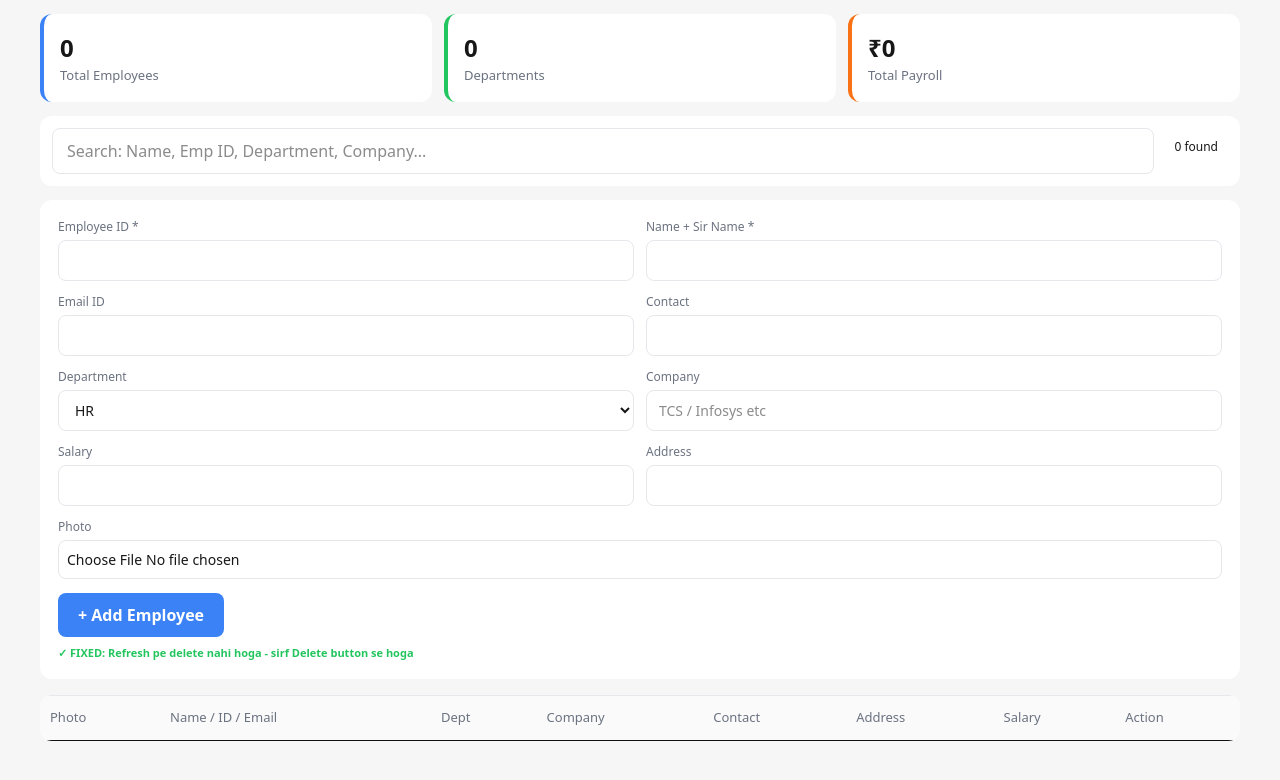
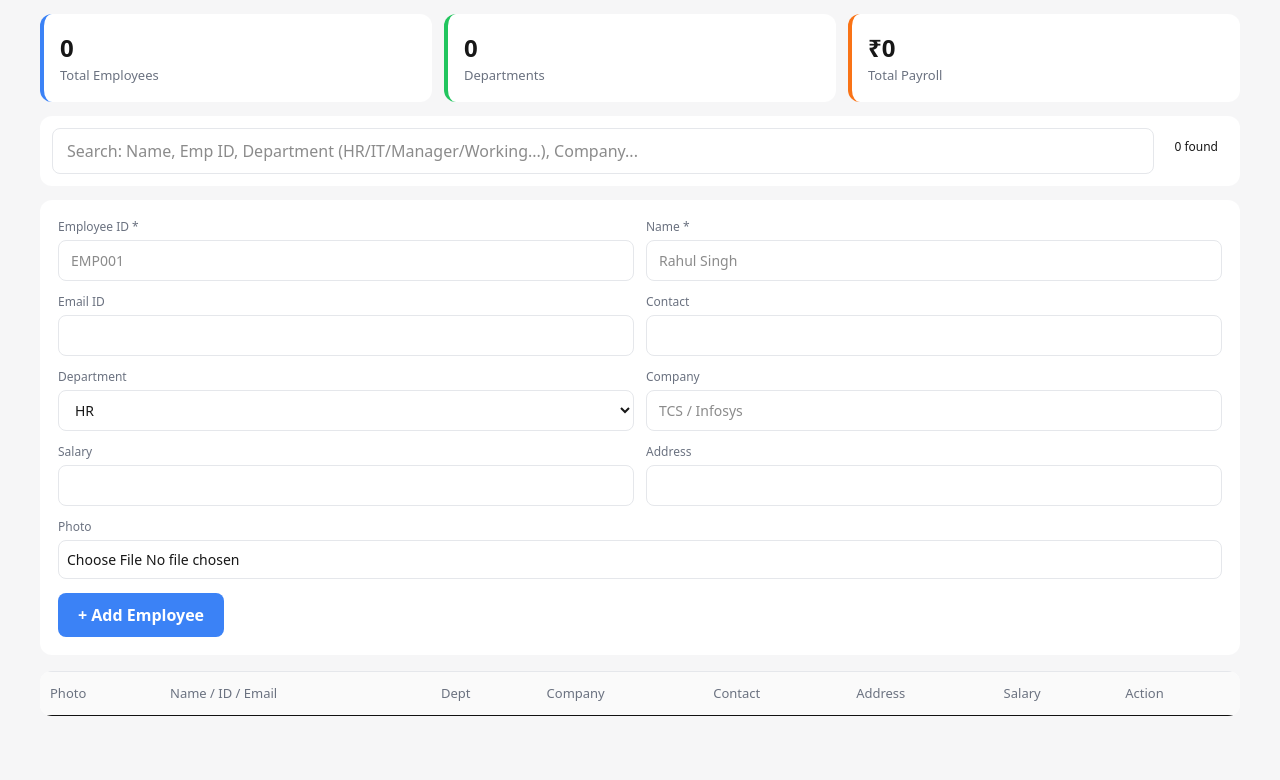
Before and after one commit to aasmasingh604-cloud/ems-pro-dashboard, a Next.js app: page / in a window 1280 px wide. Shown: the top 780 px of the page. Built offline with nearby package versions, Linux system fonts and the light colour scheme.

Commit message:
dept fixed

```diff
--- a/app/page.js
+++ b/app/page.js
@@ -4,13 +4,14 @@ import { useState, useEffect, useMemo, useRef } from "react";
 export default function Page() {
   const [list, setList] = useState([]);
   const [search, setSearch] = useState("");
-  const [form, setForm] = useState({ id:"", empId:"", name:"", email:"", phone:"", dept:"HR", comp:"", sal:"", address:"", photo:"" });
+  const [form, setForm] = useState({ id:"", empId:"", name:"", email:"", phone:"", dept:"HR", customDept:"", comp:"", sal:"", address:"", photo:"" });
   const [isEdit, setIsEdit] = useState(false);
   const loaded = useRef(false);
 
-  // LOAD
+  const DEPTS = ["HR","IT","Sales","Finance","Marketing","Manager","Working","Operations","Support","Admin","Designer","Developer","QA","Intern","Accounts","Production","Other"];
+
   useEffect(()=>{
-    const keys = ["ems-final-permanent-v6", "ems-permanent-24hr-v5", "ems-final-auto-v4", "ems-line-by-line-dp"];
+    const keys = ["ems-final-permanent-v6", "ems-permanent-24hr-v5", "ems-final-auto-v4"];
     for(let k of keys){
       const s = localStorage.getItem(k);
       if(s){ try{ const d=JSON.parse(s); if(d?.length>0){ setList(d); break; } }catch(e){} }
@@ -18,7 +19,6 @@ export default function Page() {
     setTimeout(()=>{ loaded.current = true; }, 600);
   },[]);
 
-  // SAVE - sirf load ke baad
   useEffect(()=>{
     if(!loaded.current) return;
     localStorage.setItem("ems-final-permanent-v6", JSON.stringify(list));
@@ -31,19 +31,28 @@ export default function Page() {
 
   const handleSubmit = ()=>{
     if(!form.name || !form.empId) return alert("Name & Emp ID required");
-    if(isEdit){ setList(list.map(x=> x.id===form.id ? form : x)); setIsEdit(false); }
-    else{ setList([...list, {...form, id:Date.now().toString()}]); }
-    setForm({id:"", empId:"", name:"", email:"", phone:"", dept:"HR", comp:"", sal:"", address:"", photo:""});
+    let finalDept = form.dept === "Other" ? form.customDept : form.dept;
+    if(!finalDept) return alert("Department likho");
+    const finalForm = {...form, dept:finalDept};
+    if(isEdit){ setList(list.map(x=> x.id===form.id ? finalForm : x)); setIsEdit(false); }
+    else{ setList([...list, {...finalForm, id:Date.now().toString()}]); }
+    setForm({id:"", empId:"", name:"", email:"", phone:"", dept:"HR", customDept:"", comp:"", sal:"", address:"", photo:""});
   };
 
   const totalEmp = list.length;
-  const totalDepts = new Set(list.map(x=>x.dept).filter(Boolean)).size;
+  const totalDepts = new Set(list.map(x=> (x.dept||"").trim().toLowerCase()).filter(Boolean)).size;
   const totalPayroll = list.reduce((a,b)=> a + (Number(b.sal)||0), 0);
 
   const filtered = useMemo(()=>{
     if(!search) return list;
     const q=search.toLowerCase();
-    return list.filter(e=> e.name?.toLowerCase().includes(q) || e.empId?.toLowerCase().includes(q) || e.dept?.toLowerCase().includes(q) || e.comp?.toLowerCase().includes(q));
+    return list.filter(e=>
+      e.name?.toLowerCase().includes(q) ||
+      e.empId?.toLowerCase().includes(q) ||
+      e.dept?.toLowerCase().includes(q) ||
+      e.comp?.toLowerCase().includes(q) ||
+      e.email?.toLowerCase().includes(q)
+    );
   },[list, search]);
 
   return (
@@ -56,24 +65,29 @@ export default function Page() {
         </div>
 
         <div style={{background:"white", borderRadius:"12px", padding:"12px", marginBottom:"14px", display:"flex", gap:"10px"}}>
-          <input style={{flex:1, padding:"10px 14px", border:"1.5px solid #e5e7eb", borderRadius:"8px"}} placeholder="Search: Name, Emp ID, Department, Company..." value={search} onChange={e=>setSearch(e.target.value)}/>
+          <input style={{flex:1, padding:"10px 14px", border:"1.5px solid #e5e7eb", borderRadius:"8px"}} placeholder="Search: Name, Emp ID, Department (HR/IT/Manager/Working...), Company..." value={search} onChange={e=>setSearch(e.target.value)}/>
           <div style={{padding:"10px", fontSize:"12px"}}>{filtered.length} found</div>
         </div>
 
         <div style={{background:"white", borderRadius:"12px", padding:"18px", marginBottom:"16px"}}>
           <div style={{display:"grid", gridTemplateColumns:"1fr 1fr", gap:"12px"}}>
-            <div><label style={lb}>Employee ID *</label><input style={inp} value={form.empId} onChange={e=>setForm({...form, empId:e.target.value})}/></div>
-            <div><label style={lb}>Name + Sir Name *</label><input style={inp} value={form.name} onChange={e=>setForm({...form, name:e.target.value})}/></div>
+            <div><label style={lb}>Employee ID *</label><input style={inp} value={form.empId} onChange={e=>setForm({...form, empId:e.target.value})} placeholder="EMP001"/></div>
+            <div><label style={lb}>Name *</label><input style={inp} value={form.name} onChange={e=>setForm({...form, name:e.target.value})} placeholder="Rahul Singh"/></div>
             <div><label style={lb}>Email ID</label><input style={inp} value={form.email} onChange={e=>setForm({...form, email:e.target.value})}/></div>
             <div><label style={lb}>Contact</label><input style={inp} value={form.phone} onChange={e=>setForm({...form, phone:e.target.value})}/></div>
-            <div><label style={lb}>Department</label><select style={inp} value={form.dept} onChange={e=>setForm({...form, dept:e.target.value})}><option>HR</option><option>IT</option><option>Sales</option><option>Finance</option><option>Marketing</option></select></div>
-            <div><label style={lb}>Company</label><input style={inp} value={form.comp} onChange={e=>setForm({...form, comp:e.target.value})} placeholder="TCS / Infosys etc"/></div>
+            <div>
+              <label style={lb}>Department</label>
+              <select style={inp} value={form.dept} onChange={e=>setForm({...form, dept:e.target.value})}>
+                {DEPTS.map(d=> <option key={d} value={d}>{d}</option>)}
+              </select>
+            </div>
+            {form.dept==="Other" && <div><label style={lb}>Custom Department *</label><input style={inp} value={form.customDept} onChange={e=>setForm({...form, customDept:e.target.value})} placeholder="Ex: Working, Manager, Security..."/></div>}
+            <div><label style={lb}>Company</label><input style={inp} value={form.comp} onChange={e=>setForm({...form, comp:e.target.value})} placeholder="TCS / Infosys"/></div>
             <div><label style={lb}>Salary</label><input type="number" style={inp} value={form.sal} onChange={e=>setForm({...form, sal:e.target.value})}/></div>
             <div><label style={lb}>Address</label><input style={inp} value={form.address} onChange={e=>setForm({...form, address:e.target.value})}/></div>
             <div style={{gridColumn:"span 2"}}><label style={lb}>Photo</label><input type="file" accept="image/*" onChange={handlePhoto} style={{...inp, padding:"8px"}}/></div>
           </div>
           <button onClick={handleSubmit} style={btn}>{isEdit ? "Update" : "+ Add Employee"}</button>
-          <div style={{marginTop:"8px", fontSize:"11px", color:"#22c55e", fontWeight:"600"}}>✓ FIXED: Refresh pe delete nahi hoga - sirf Delete button se hoga</div>
         </div>
 
         <div style={{background:"white", borderRadius:"12px", overflow:"hidden"}}>
@@ -85,12 +99,12 @@ export default function Page() {
                   <tr key={emp.id} style={{borderBottom:"1px solid #f0f0f0"}}>
                     <td style={{padding:"12px 10px"}}>{emp.photo ? <img src={emp.photo} style={{width:"40px", height:"40px", borderRadius:"50%", objectFit:"cover"}}/> : <div style={{width:"40px", height:"40px", borderRadius:"50%", background:"#f3f4f6", display:"flex", alignItems:"center", justifyContent:"center", fontSize:"10px"}}>DP</div>}</td>
                     <td style={{padding:"12px 10px"}}><div style={{fontWeight:"600"}}>{emp.name}</div><div style={{fontSize:"11px", color:"#6b7280"}}>{emp.empId} • {emp.email}</div></td>
-                    <td style={{padding:"12px 10px", color:"#3b82f6"}}>{emp.dept}</td>
+                    <td style={{padding:"12px 10px", color:"#3b82f6", fontWeight:"600"}}>{emp.dept}</td>
                     <td style={{padding:"12px 10px"}}>{emp.comp}</td>
                     <td style={{padding:"12px 10px"}}>{emp.phone}</td>
                     <td style={{padding:"12px 10px", fontSize:"12px"}}>{emp.address}</td>
                     <td style={{padding:"12px 10px"}}>₹{emp.sal}</td>
-                    <td style={{padding:"12px 10px"}}><span onClick={()=>{setForm(emp); setIsEdit(true); window.scrollTo({top:0})}} style={{color:"#2563eb", cursor:"pointer", marginRight:"8px"}}>Edit</span><span onClick={()=>{ if(confirm("Delete?")) setList(list.filter(x=>x.id!==emp.id))}} style={{color:"#ef4444", cursor:"pointer"}}>Delete</span></td>
+                    <td style={{padding:"12px 10px"}}><span onClick={()=>{setForm({...emp, customDept:""}); setIsEdit(true); window.scrollTo({top:0})}} style={{color:"#2563eb", cursor:"pointer", marginRight:"8px"}}>Edit</span><span onClick={()=>{ if(confirm("Delete?")) setList(list.filter(x=>x.id!==emp.id))}} style={{color:"#ef4444", cursor:"pointer"}}>Delete</span></td>
                   </tr>
                 ))}
               </tbody>
```
